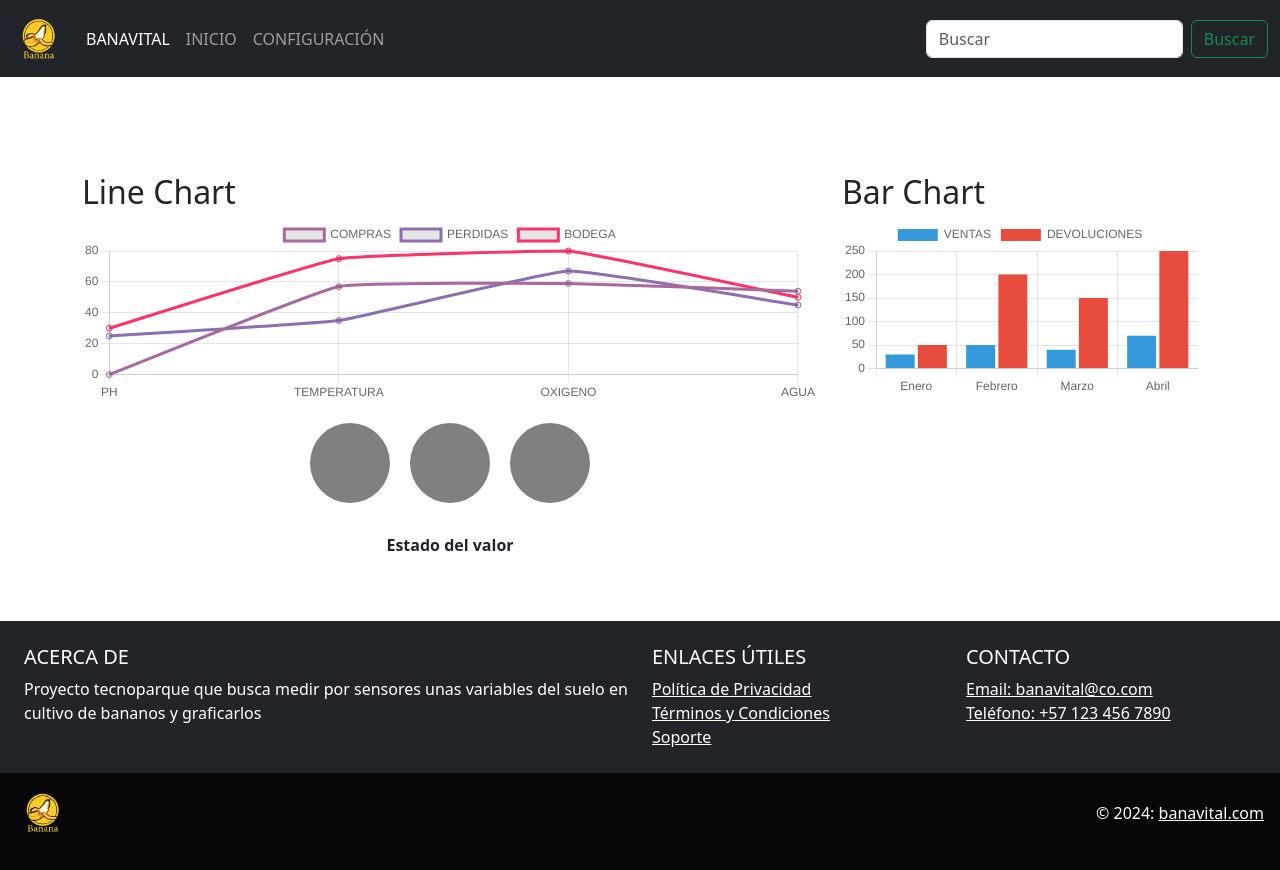
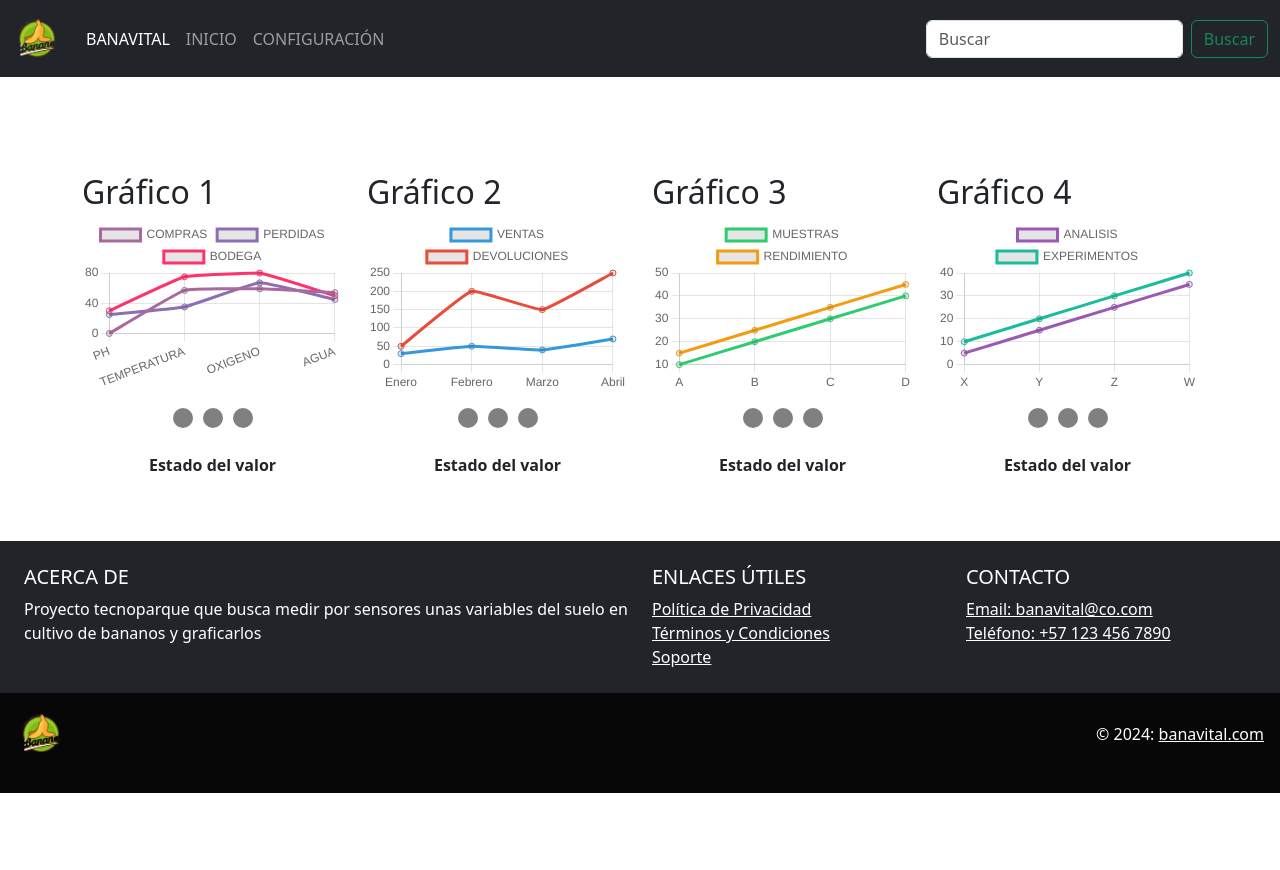
Before and after one commit to darwin-sena/banavital, an Angular app: page / in a window 1280 px wide. Shown: the top 870 px of the page. After the commit the page ends 800 px from the top, so only its background shows below. Built offline with nearby package versions, Linux system fonts and the light colour scheme.

Commit message:
Actualizacion final Banavital

```diff
--- a/src/app/linechart/linechart.component.html
+++ b/src/app/linechart/linechart.component.html
@@ -13,7 +13,7 @@
   <nav class="navbar navbar-expand-lg navbar-dark bg-dark">
     <div class="container-fluid">
       <a class="navbar-brand" href="#">
-        <img src="assets/img/banana.png" alt="Logo" width="50" height="50" class="d-inline-block align-text-top">
+        <img src="assets/img/Banana.png" alt="Logo" width="50" height="50" class="d-inline-block align-text-top">
       </a>
       <button class="navbar-toggler" type="button" data-bs-toggle="collapse" data-bs-target="#navbarNav"
         aria-controls="navbarNav" aria-expanded="false" aria-label="Toggle navigation">
@@ -43,25 +43,66 @@
   <div class="container mt-5 pt-5">
     <div class="row">
 
-      <div class="col-md-8">
-        <h2>Line Chart</h2>
-        <canvas id="MyLineChart"></canvas>
+      <div class="col-md-3">
+        <h2>Gráfico 1</h2>
+        <canvas id="MyLineChart1" style="width: 100%; height: 200px;"></canvas>
 
-        <div id="semaforo" style="display: flex; justify-content: center; align-items: center; padding: 10px;">
-          <div id="red-light"
-            style="width: 80px; height: 80px; border-radius: 50%; background-color: grey; margin: 10px;"></div>
-          <div id="yellow-light"
-            style="width: 80px; height: 80px; border-radius: 50%; background-color: grey; margin: 10px;"></div>
-          <div id="green-light"
-            style="width: 80px; height: 80px; border-radius: 50%; background-color: grey; margin: 10px;"></div>
+        <div id="semaforo1" style="display: flex; justify-content: center; align-items: center; padding: 10px;">
+          <div id="semaforo1-red-light"
+            style="width: 20px; height: 20px; border-radius: 50%; background-color: grey; margin: 5px;"></div>
+          <div id="semaforo1-yellow-light"
+            style="width: 20px; height: 20px; border-radius: 50%; background-color: grey; margin: 5px;"></div>
+          <div id="semaforo1-green-light"
+            style="width: 20px; height: 20px; border-radius: 50%; background-color: grey; margin: 5px;"></div>
         </div>
-        <p id="semaforo-message" style="text-align: center; font-weight: bold; margin-top: 10px;">Estado del valor</p>
+        <p id="semaforo1-message" style="text-align: center; font-weight: bold; margin-top: 10px;">Estado del valor</p>
       </div>
 
-      <div class="col-md-4">
-        <h2>Bar Chart</h2>
-        <canvas id="MyBarChart"></canvas>
+      <div class="col-md-3">
+        <h2>Gráfico 2</h2>
+        <canvas id="MyLineChart2" style="width: 100%; height: 200px;"></canvas>
+
+        <div id="semaforo2" style="display: flex; justify-content: center; align-items: center; padding: 10px;">
+          <div id="semaforo2-red-light"
+            style="width: 20px; height: 20px; border-radius: 50%; background-color: grey; margin: 5px;"></div>
+          <div id="semaforo2-yellow-light"
+            style="width: 20px; height: 20px; border-radius: 50%; background-color: grey; margin: 5px;"></div>
+          <div id="semaforo2-green-light"
+            style="width: 20px; height: 20px; border-radius: 50%; background-color: grey; margin: 5px;"></div>
+        </div>
+        <p id="semaforo2-message" style="text-align: center; font-weight: bold; margin-top: 10px;">Estado del valor</p>
       </div>
+
+      <div class="col-md-3">
+        <h2>Gráfico 3</h2>
+        <canvas id="MyLineChart3" style="width: 100%; height: 200px;"></canvas>
+
+        <div id="semaforo3" style="display: flex; justify-content: center; align-items: center; padding: 10px;">
+          <div id="semaforo3-red-light"
+            style="width: 20px; height: 20px; border-radius: 50%; background-color: grey; margin: 5px;"></div>
+          <div id="semaforo3-yellow-light"
+            style="width: 20px; height: 20px; border-radius: 50%; background-color: grey; margin: 5px;"></div>
+          <div id="semaforo3-green-light"
+            style="width: 20px; height: 20px; border-radius: 50%; background-color: grey; margin: 5px;"></div>
+        </div>
+        <p id="semaforo3-message" style="text-align: center; font-weight: bold; margin-top: 10px;">Estado del valor</p>
+      </div>
+
+      <div class="col-md-3">
+        <h2>Gráfico 4</h2>
+        <canvas id="MyLineChart4" style="width: 100%; height: 200px;"></canvas>
+
+        <div id="semaforo4" style="display: flex; justify-content: center; align-items: center; padding: 10px;">
+          <div id="semaforo4-red-light"
+            style="width: 20px; height: 20px; border-radius: 50%; background-color: grey; margin: 5px;"></div>
+          <div id="semaforo4-yellow-light"
+            style="width: 20px; height: 20px; border-radius: 50%; background-color: grey; margin: 5px;"></div>
+          <div id="semaforo4-green-light"
+            style="width: 20px; height: 20px; border-radius: 50%; background-color: grey; margin: 5px;"></div>
+        </div>
+        <p id="semaforo4-message" style="text-align: center; font-weight: bold; margin-top: 10px;">Estado del valor</p>
+      </div>
+
     </div>
   </div>
 
@@ -97,7 +138,7 @@
       style="background-color: rgba(0, 0, 0, 0.8); width: 100%; min-height: 100px;">
       <div class="row d-flex justify-content-between align-items-center">
         <div class="col-auto">
-          <img src="assets/img/banana.png" alt="Logo" style="max-width: 50px; max-height: 50px;">
+          <img src="assets/img/Banana.png" alt="Logo" style="max-width: 50px; max-height: 50px;">
         </div>
         <div class="col-auto">
           <p class="mb-0">© 2024:
--- a/src/app/linechart/linechart.component.ts
+++ b/src/app/linechart/linechart.component.ts
@@ -13,7 +13,7 @@
 })
 export class LinechartComponent implements OnInit {
 
-  public lineConfig: any = {
+  public lineConfig1: any = {
     type: 'line',
     data: {
       labels: ['PH', 'TEMPERATURA', 'OXIGENO', 'AGUA'],
@@ -42,59 +42,163 @@
       ],
     },
     options: {
-      aspectRatio: 4,
+      responsive: true,
+      maintainAspectRatio: true,
+      aspectRatio: 1.5,
       onClick: (event: any, elements: any) => {
         if (elements.length > 0) {
           const datasetIndex = elements[0].datasetIndex;
           const dataIndex = elements[0].index;
 
-          const value = this.lineConfig.data.datasets[datasetIndex].data[dataIndex];
+          const value = this.lineConfig1.data.datasets[datasetIndex].data[dataIndex];
 
-          this.updateSemaforo(value);
+          this.updateSemaforo(value, 'semaforo1');
         }
       },
     },
   };
 
-  public barConfig: any = {
-    type: 'bar',
+  public lineConfig2: any = {
+    type: 'line',
     data: {
       labels: ['Enero', 'Febrero', 'Marzo', 'Abril'],
       datasets: [
         {
           label: 'VENTAS',
           data: [30, 50, 40, 70],
-          backgroundColor: '#3498DB',
+          fill: false,
+          borderColor: '#3498DB',
+          tension: 0.1,
         },
         {
           label: 'DEVOLUCIONES',
           data: [50, 200, 150, 250],
-          backgroundColor: '#E74C3C',
+          fill: false,
+          borderColor: '#E74C3C',
+          tension: 0.1,
         },
       ],
     },
     options: {
-      aspectRatio: 2,
+      responsive: true,
+      maintainAspectRatio: true,
+      aspectRatio: 1.5,
+      onClick: (event: any, elements: any) => {
+        if (elements.length > 0) {
+          const datasetIndex = elements[0].datasetIndex;
+          const dataIndex = elements[0].index;
+
+          const value = this.lineConfig2.data.datasets[datasetIndex].data[dataIndex];
+
+          this.updateSemaforo(value, 'semaforo2');
+        }
+      },
+    },
+  };
+
+  public lineConfig3: any = {
+    type: 'line',
+    data: {
+      labels: ['A', 'B', 'C', 'D'],
+      datasets: [
+        {
+          label: 'MUESTRAS',
+          data: [10, 20, 30, 40],
+          fill: false,
+          borderColor: '#2ECC71',
+          tension: 0.1,
+        },
+        {
+          label: 'RENDIMIENTO',
+          data: [15, 25, 35, 45],
+          fill: false,
+          borderColor: '#F39C12',
+          tension: 0.1,
+        },
+      ],
+    },
+    options: {
+      responsive: true,
+      maintainAspectRatio: true,
+      aspectRatio: 1.5,
+      onClick: (event: any, elements: any) => {
+        if (elements.length > 0) {
+          const datasetIndex = elements[0].datasetIndex;
+          const dataIndex = elements[0].index;
+
+          const value = this.lineConfig3.data.datasets[datasetIndex].data[dataIndex];
+
+          this.updateSemaforo(value, 'semaforo3');
+        }
+      },
+    },
+  };
+
+  public lineConfig4: any = {
+    type: 'line',
+    data: {
+      labels: ['X', 'Y', 'Z', 'W'],
+      datasets: [
+        {
+          label: 'ANALISIS',
+          data: [5, 15, 25, 35],
+          fill: false,
+          borderColor: '#9B59B6',
+          tension: 0.1,
+        },
+        {
+          label: 'EXPERIMENTOS',
+          data: [10, 20, 30, 40],
+          fill: false,
+          borderColor: '#1ABC9C',
+          tension: 0.1,
+        },
+      ],
+    },
+    options: {
+      responsive: true,
+      maintainAspectRatio: true,
+      aspectRatio: 1.5,
+      onClick: (event: any, elements: any) => {
+        if (elements.length > 0) {
+          const datasetIndex = elements[0].datasetIndex;
+          const dataIndex = elements[0].index;
+
+          const value = this.lineConfig4.data.datasets[datasetIndex].data[dataIndex];
+
+          this.updateSemaforo(value, 'semaforo4');
+        }
+      },
     },
   };
 
   ngOnInit(): void {
-    const lineCanvas = document.getElementById('MyLineChart') as HTMLCanvasElement;
-    if (lineCanvas) {
-      new Chart(lineCanvas, this.lineConfig);
+    const lineCanvas1 = document.getElementById('MyLineChart1') as HTMLCanvasElement;
+    if (lineCanvas1) {
+      new Chart(lineCanvas1, this.lineConfig1);
     }
 
-    const barCanvas = document.getElementById('MyBarChart') as HTMLCanvasElement;
-    if (barCanvas) {
-      new Chart(barCanvas, this.barConfig);
+    const lineCanvas2 = document.getElementById('MyLineChart2') as HTMLCanvasElement;
+    if (lineCanvas2) {
+      new Chart(lineCanvas2, this.lineConfig2);
+    }
+
+    const lineCanvas3 = document.getElementById('MyLineChart3') as HTMLCanvasElement;
+    if (lineCanvas3) {
+      new Chart(lineCanvas3, this.lineConfig3);
+    }
+
+    const lineCanvas4 = document.getElementById('MyLineChart4') as HTMLCanvasElement;
+    if (lineCanvas4) {
+      new Chart(lineCanvas4, this.lineConfig4);
     }
   }
 
-  updateSemaforo(value: number): void {
-    const redLight = document.getElementById('red-light') as HTMLElement;
-    const yellowLight = document.getElementById('yellow-light') as HTMLElement;
-    const greenLight = document.getElementById('green-light') as HTMLElement;
-    const semaforoMessage = document.getElementById('semaforo-message') as HTMLElement;
+  updateSemaforo(value: number, semaforoId: string): void {
+    const redLight = document.getElementById(`${semaforoId}-red-light`) as HTMLElement;
+    const yellowLight = document.getElementById(`${semaforoId}-yellow-light`) as HTMLElement;
+    const greenLight = document.getElementById(`${semaforoId}-green-light`) as HTMLElement;
+    const semaforoMessage = document.getElementById(`${semaforoId}-message`) as HTMLElement;
 
     if (redLight && yellowLight && greenLight && semaforoMessage) {
 
```
Also changed, not shown: src/assets/img/Banana.png.
